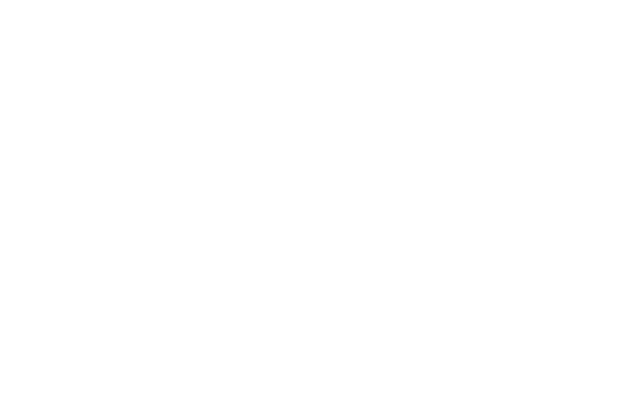
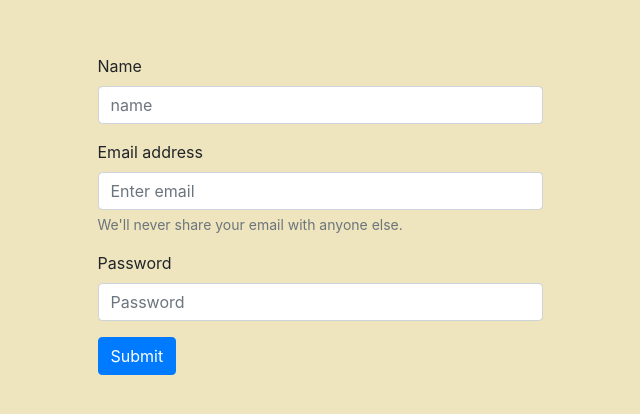
Before and after one commit to bofamj/Blog-App, a React (Create React App) app in the folder client/: page /ragester in a window 1280 px wide. Before the commit this address had no page. Shown: the part 186-600 px from the top of the page, without its empty margins (320-960 px from the left). Built offline with nearby package versions, Linux system fonts and the light colour scheme.

Commit message:
added the logen page and handeled the input

```diff
--- a/client/src/App.css
+++ b/client/src/App.css
@@ -1,38 +1,7 @@
-.App {
-  text-align: center;
+.form{
+  height:100vh;
+  background-color:#eee4bd;
+  display:flex;
+  align-items:center;
+
 }
-
-.App-logo {
-  height: 40vmin;
-  pointer-events: none;
-}
-
-@media (prefers-reduced-motion: no-preference) {
-  .App-logo {
-    animation: App-logo-spin infinite 20s linear;
-  }
-}
-
-.App-header {
-  background-color: #282c34;
-  min-height: 100vh;
-  display: flex;
-  flex-direction: column;
-  align-items: center;
-  justify-content: center;
-  font-size: calc(10px + 2vmin);
-  color: white;
-}
-
-.App-link {
-  color: #61dafb;
-}
-
-@keyframes App-logo-spin {
-  from {
-    transform: rotate(0deg);
-  }
-  to {
-    transform: rotate(360deg);
-  }
-}
--- a/client/src/App.js
+++ b/client/src/App.js
@@ -1,12 +1,14 @@
 import { BrowserRouter, Routes, Route, Link } from 'react-router-dom';
 import './App.css';
 import Ragester from './components/Ragester';
+import Logen from './components/Logen';
 
 function App() {
   return (
     <BrowserRouter>
       <Routes>
-        <Route path="/" element={<Ragester />} />
+        <Route path="/ragester" element={<Ragester />} />
+        <Route path="/logen" element={<Logen />} />
       </Routes>
     </BrowserRouter>
   );
--- /dev/null
+++ b/client/src/components/Logen.js
@@ -0,0 +1,36 @@
+import {useState} from 'react'
+import '../App.css'
+import 'bootstrap/dist/css/bootstrap.min.css';
+import {Container,Form,Button,Row,Col} from 'react-bootstrap';
+
+const Logen = () => {
+  return (
+    <div className="form">
+        <Container>
+            <Row className="justify-content-center">
+                <Col xs={12} md={5}>
+                    <Form>
+                        <Form.Group className="mb-3" controlId="formBasicEmail">
+                            <Form.Label>Email address</Form.Label>
+                            <Form.Control type="email" placeholder="Enter email" />
+                            <Form.Text className="text-muted">
+                            We'll never share your email with anyone else.
+                            </Form.Text>
+                        </Form.Group>
+
+                        <Form.Group className="mb-3" controlId="formBasicPassword">
+                            <Form.Label>Password</Form.Label>
+                            <Form.Control type="password" placeholder="Password" />
+                        </Form.Group>
+                        <Button variant="primary" type="submit">
+                            Submit
+                        </Button>
+                    </Form>
+                </Col>
+            </Row>
+        </Container>
+    </div>
+  )
+}
+
+export default Logen
--- a/client/src/components/Ragester.js
+++ b/client/src/components/Ragester.js
@@ -1,40 +1,53 @@
 import {useState} from 'react'
+import '../App.css'
 import 'bootstrap/dist/css/bootstrap.min.css';
-import Container from 'react-bootstrap/Container';
-import Form from 'react-bootstrap/Form';
-import Button from 'react-bootstrap/Button';
-import Row from 'react-bootstrap/Row';
+import {Container,Form,Button,Row,Col} from 'react-bootstrap';
+
+const form_state = {
+    email:'',
+    Password:'',
+    name:'',
+}
+
+
 
 
 const Ragester = () => {
+    const [formData,setFormData]=useState(form_state)
+
+    const handelInput = (event)=>{
+        setFormData(prevState =>({...prevState ,[event.target.name]:event.target.value}))
+    }
+    console.log(formData);
   return (
-    <Container>
-        <Row>
-
+      <div className="form">
+        <Container >
+            <Row className="justify-content-center align-items-center " >
+                <Col xs={12} md={5}>
                     <Form>
                         <Form.Group className="mb-3" controlId="formBasicEmail">
                             <Form.Label>Name</Form.Label>
-                    <Form.Control type="email" placeholder="Name" />
+                            <Form.Control type="name" placeholder="name" value={formData.name}  name='name' onChange={handelInput} />
                         </Form.Group>
                         <Form.Group className="mb-3" controlId="formBasicEmail">
                             <Form.Label>Email address</Form.Label>
-                    <Form.Control type="email" placeholder="Enter email" />
+                            <Form.Control type="email" placeholder="Enter email" value={formData.email}  name='email' onChange={handelInput}/>
                             <Form.Text className="text-muted">
                                 We'll never share your email with anyone else.
                             </Form.Text>
                         </Form.Group>
-
                         <Form.Group className="mb-3" controlId="formBasicPassword">
                             <Form.Label>Password</Form.Label>
-                    <Form.Control type="password" placeholder="Password" />
+                            <Form.Control type="password" placeholder="Password" value={formData.Password}  name='Password' onChange={handelInput}/>
                         </Form.Group>
-                <Form.Group className="mb-3" controlId="formBasicCheckbox">
-                    <Form.Check type="checkbox" label="Check me out" />
-                </Form.Group>
-
+                        <Button variant="primary" type="submit">
+                            Submit
+                        </Button>
                     </Form>
+                </Col>
             </Row>
         </Container>
+    </div>
   )
 }
 
```
Lines whose indentation alone changed are shown as unchanged.
